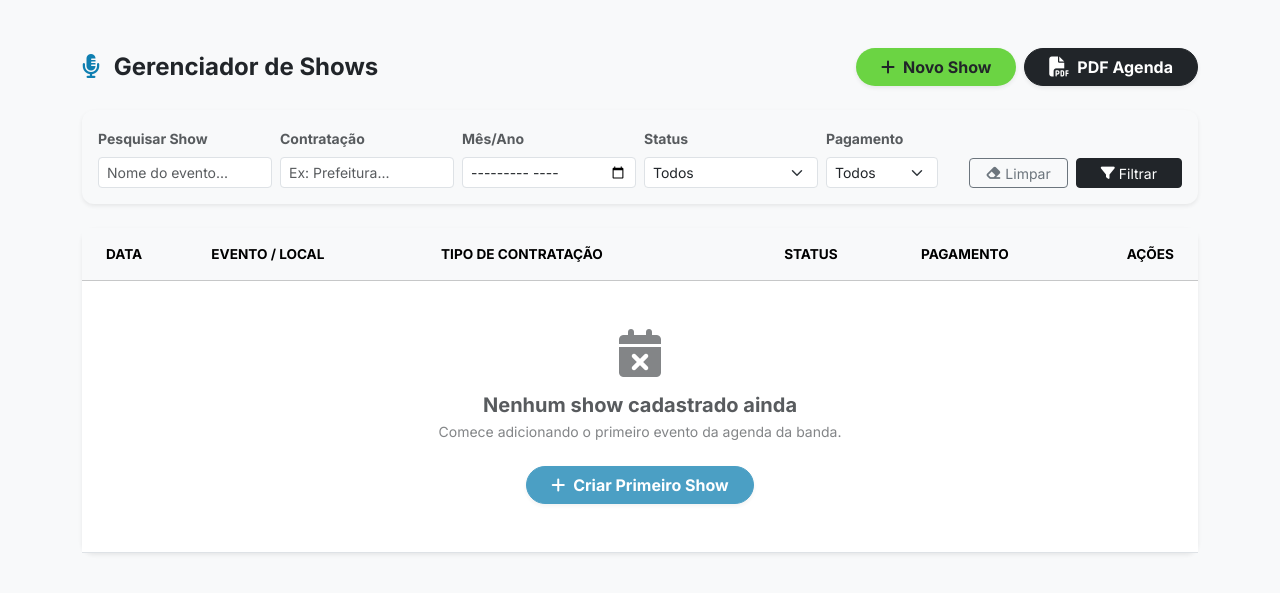
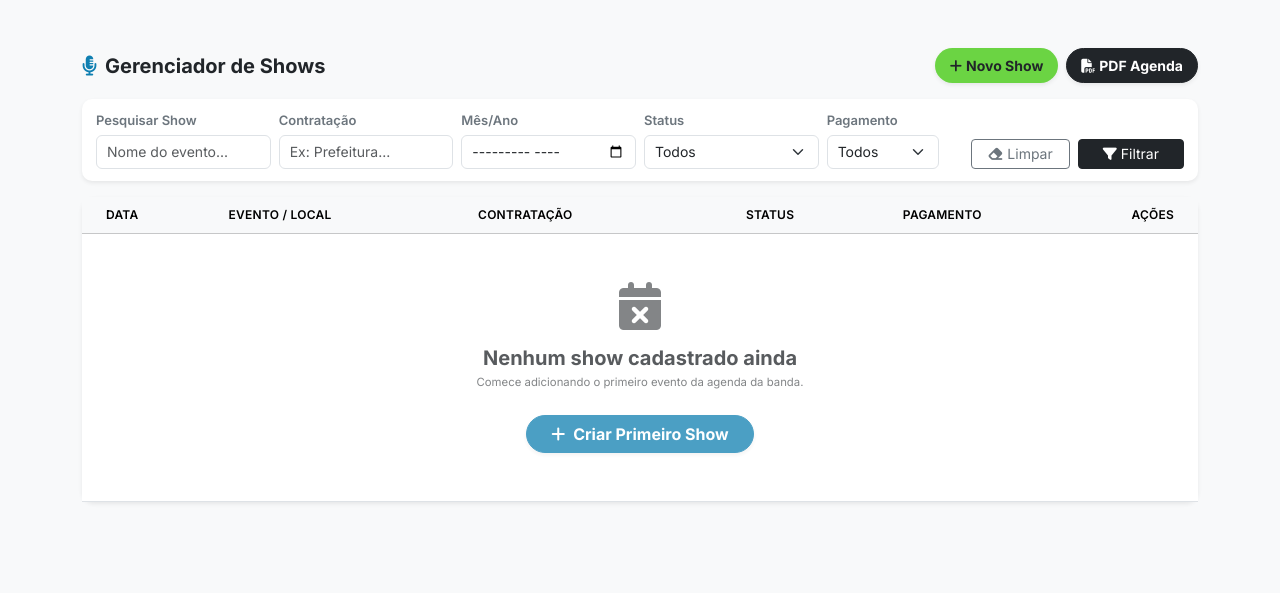
Before and after one commit to backstageprosite/backstage_pro, a Django app: template core/templates/core/shows.html in a window 1280 px wide. Shown: the top 593 px of the page. Run offline with Django 5.2, Linux system fonts and the light colour scheme; the template is opened without the code that fills it, so the values that code supplies are empty; parts of the project's set-up code (start-up, migrations or seed data) failed here and were passed over; some libraries are stand-ins or nearby versions.

Commit message:
style(shows): aplicar bp-compacto-01 isolado na pagina gerenciador de shows

```diff
--- a/core/templates/core/shows.html
+++ b/core/templates/core/shows.html
@@ -1,37 +1,133 @@
 {% extends 'core/base.html' %}
 
+{% block extra_head %}
+<style>
+    /* BP-COMPACTO-01: Estilos isolados para o Gerenciador de Shows */
+    .bp-shows-page .page-title {
+        font-size: 20px;
+        font-weight: 700;
+        margin: 0;
+    }
+    .bp-shows-page .btn-header-action {
+        font-size: 14px;
+        padding: 5px 14px;
+        line-height: 1.25;
+        height: 35px;
+        display: inline-flex;
+        align-items: center;
+        border-radius: 50rem;
+    }
+    .bp-shows-page .btn-header-action i {
+        font-size: 14px;
+    }
+    .bp-shows-page .filter-card {
+        border-radius: 10px;
+        background-color: #f8f9fa;
+    }
+    .bp-shows-page .filter-card .card-body {
+        padding: 12px 14px;
+    }
+    .bp-shows-page .filter-label {
+        font-size: 13px;
+        font-weight: 600;
+        color: #6c757d;
+        margin-bottom: 4px;
+        display: block;
+    }
+    .bp-shows-page .filter-control {
+        font-size: 14px;
+        height: 34px;
+        min-height: 34px;
+        padding: 5px 10px;
+        border-radius: 6px;
+    }
+    .bp-shows-page .table thead th {
+        font-size: 12px;
+        font-weight: 600;
+        letter-spacing: 0.02em;
+        padding: 9px 12px;
+        text-transform: uppercase;
+    }
+    .bp-shows-page .table tbody td {
+        font-size: 13px;
+        padding: 9px 12px;
+    }
+    .bp-shows-page .table .show-title {
+        font-size: 13px;
+        font-weight: 600;
+        line-height: 1.3;
+    }
+    .bp-shows-page .table .show-city {
+        font-size: 12px;
+        color: #6c757d;
+    }
+    .bp-shows-page .status-pill {
+        font-size: 11px;
+        font-weight: 600;
+        padding: 4px 10px;
+        line-height: 1.1;
+        border-radius: 50rem;
+        display: inline-flex;
+        align-items: center;
+        justify-content: center;
+        white-space: nowrap;
+    }
+    .bp-shows-page .btn-action-dropdown {
+        font-size: 13px;
+        padding: 4px 12px;
+        height: 30px;
+        display: inline-flex;
+        align-items: center;
+        line-height: 1.2;
+    }
+
+    @media (max-width: 767.98px) {
+        .bp-shows-page .filter-control {
+            font-size: 16px !important; /* Evita zoom no iOS Safari */
+            height: 40px;
+            min-height: 40px;
+        }
+        .bp-shows-page .btn-header-action {
+            height: 40px;
+            padding: 8px 16px;
+        }
+    }
+</style>
+{% endblock %}
+
 {% block content %}
-<div class="d-flex flex-column flex-md-row justify-content-between align-items-md-center gap-3 mb-4">
-    <h4 class="fw-bold m-0"><i class="fa-solid fa-microphone-lines text-primary me-2"></i> Gerenciador de Shows</h4>
-    <div class="d-flex gap-2">
-        <a href="{% url 'shows_add' band.slug %}" class="btn rounded-pill px-4 fw-bold shadow-sm d-flex align-items-center text-dark" style="background-color: #6BD443;">
-            <i class="fa-solid fa-plus me-2"></i> Novo Show
+<div class="bp-shows-page">
+    <div class="d-flex flex-column flex-md-row justify-content-between align-items-md-center gap-3 mb-3">
+        <h4 class="page-title"><i class="fa-solid fa-microphone-lines text-primary me-2"></i>Gerenciador de Shows</h4>
+        <div class="d-flex gap-2 flex-wrap">
+            <a href="{% url 'shows_add' band.slug %}" class="btn btn-header-action fw-bold shadow-sm text-dark" style="background-color: #6BD443;">
+                <i class="fa-solid fa-plus me-1"></i> Novo Show
             </a>
-        <button type="button" class="btn btn-dark rounded-pill shadow-sm px-4 fw-bold d-flex align-items-center transition-hover" data-bs-toggle="modal" data-bs-target="#exportPdfModal">
-            <i class="fa-solid fa-file-pdf me-2 fs-5"></i> PDF Agenda
+            <button type="button" class="btn btn-dark btn-header-action shadow-sm fw-bold transition-hover" data-bs-toggle="modal" data-bs-target="#exportPdfModal">
+                <i class="fa-solid fa-file-pdf me-1"></i> PDF Agenda
             </button>
         </div>
     </div>
 
     <!-- Barra de Filtros -->
-<div class="card shadow-sm border-0 mb-4" style="border-radius: 12px; background-color: #f8f9fa;">
+    <div class="card shadow-sm border-0 mb-3 filter-card">
         <div class="card-body">
             <form method="get" class="row g-2 align-items-end">
-            <div class="col-6 col-md-2 col-lg-2">
-                <label class="form-label small fw-bold text-muted">Pesquisar Show</label>
-                <input type="text" name="q" class="form-control form-control-sm" placeholder="Nome do evento..." value="{{ current_q|default:'' }}">
+                <div class="col-12 col-sm-6 col-md-2 col-lg-2">
+                    <label class="filter-label">Pesquisar Show</label>
+                    <input type="text" name="q" class="form-control filter-control" placeholder="Nome do evento..." value="{{ current_q|default:'' }}">
                 </div>
-            <div class="col-6 col-md-2 col-lg-2">
-                <label class="form-label small fw-bold text-muted">Contratação</label>
-                <input type="text" name="contract_type" class="form-control form-control-sm" placeholder="Ex: Prefeitura..." value="{{ current_contract_type|default:'' }}">
+                <div class="col-12 col-sm-6 col-md-2 col-lg-2">
+                    <label class="filter-label">Contratação</label>
+                    <input type="text" name="contract_type" class="form-control filter-control" placeholder="Ex: Prefeitura..." value="{{ current_contract_type|default:'' }}">
                 </div>
-            <div class="col-md-2">
-                <label class="form-label small fw-bold text-muted">Mês/Ano</label>
-                <input type="month" name="month" class="form-control form-control-sm" value="{{ current_month|default:'' }}">
+                <div class="col-6 col-md-2">
+                    <label class="filter-label">Mês/Ano</label>
+                    <input type="month" name="month" class="form-control filter-control" value="{{ current_month|default:'' }}">
                 </div>
-            <div class="col-md-2">
-                <label class="form-label small fw-bold text-muted">Status</label>
-                <select name="status" class="form-select form-select-sm">
+                <div class="col-6 col-md-2">
+                    <label class="filter-label">Status</label>
+                    <select name="status" class="form-select filter-control">
                         <option value="">Todos</option>
                         <option value="PRE_RESERVADO" {% if current_status == 'PRE_RESERVADO' %}selected{% endif %}>Reserva</option>
                         <option value="CONFIRMADO" {% if current_status == 'CONFIRMADO' %}selected{% endif %}>Confirmado</option>
@@ -39,16 +135,16 @@
                         <option value="CANCELADO" {% if current_status == 'CANCELADO' %}selected{% endif %}>Cancelado</option>
                     </select>
                 </div>
-            <div class="col-md-1" style="min-width: 120px; max-width: 140px;">
-                <label class="form-label small fw-bold text-muted">Pagamento</label>
-                <select name="payment_status" class="form-select form-select-sm">
+                <div class="col-12 col-md-1" style="min-width: 120px; max-width: 140px;">
+                    <label class="filter-label">Pagamento</label>
+                    <select name="payment_status" class="form-select filter-control">
                         <option value="">Todos</option>
                         <option value="PENDENTE" {% if current_payment_status == 'PENDENTE' %}selected{% endif %}>Pendente</option>
                         <option value="PARCIAL" {% if current_payment_status == 'PARCIAL' %}selected{% endif %}>Pgt. Parcial</option>
                         <option value="PAGO" {% if current_payment_status == 'PAGO' %}selected{% endif %}>Pago</option>
                     </select>
                 </div>
-            <div class="col-12 col-xl-2 col-lg-auto ms-lg-auto d-flex gap-2 justify-content-end mt-3 mt-lg-0">
+                <div class="col-12 col-xl-2 col-lg-auto ms-lg-auto d-flex gap-2 justify-content-end mt-2 mt-lg-0">
                     <a href="{% url 'shows_list' band.slug %}" class="btn btn-sm btn-outline-secondary px-3" style="border-radius: 4px; font-family: Inter; font-size: 14px; font-weight: 400; padding: 4px 16px; height: 30px; display: inline-flex; align-items: center; border: 1px solid #6C757D;" onmouseover="this.style.backgroundColor='#6C757D'; this.style.color='white';" onmouseout="this.style.backgroundColor='transparent'; this.style.color='#6C757D';">
                         <i class="fa-solid fa-eraser me-1" style="font-size: 14px;"></i> Limpar
                     </a>
@@ -64,14 +160,14 @@
         <div class="card-body p-0">
             <div class="table-responsive">
                 <table class="table table-hover align-middle mb-0">
-                <thead class="table-light text-uppercase text-muted" style="font-size: 0.85rem;">
+                    <thead class="table-light text-uppercase text-muted">
                         <tr>
-                        <th class="ps-4 py-3">Data</th>
-                        <th class="py-3">Evento / Local</th>
-                        <th class="py-3 d-none d-md-table-cell">Tipo de Contratação</th>
-                        <th class="py-3 text-center">Status</th>
-                        <th class="py-3 d-none d-md-table-cell text-center">Pagamento</th>
-                        <th class="pe-4 py-3 text-end">Ações</th>
+                            <th class="ps-4">Data</th>
+                            <th>Evento / Local</th>
+                            <th class="d-none d-md-table-cell">Contratação</th>
+                            <th class="text-center">Status</th>
+                            <th class="d-none d-md-table-cell text-center">Pagamento</th>
+                            <th class="pe-4 text-end">Ações</th>
                         </tr>
                     </thead>
                     <tbody>
@@ -79,39 +175,39 @@
                         <tr>
                             <td class="ps-4 text-nowrap fw-bold text-dark">{{ show.date|date:"d/m/Y" }}</td>
                             <td>
-                            <a href="{% url 'show_detail' band.slug show.id %}" class="text-decoration-none fw-bold text-primary">
+                                <a href="{% url 'show_detail' band.slug show.id %}" class="text-decoration-none text-primary show-title">
                                     {{ show.title|default:"Sem Título" }}
                                 </a><br>
-                            <small class="text-muted"><i class="fa-solid fa-location-dot me-1"></i> {{ show.city|default:"Cidade não informada" }}</small>
+                                <span class="show-city"><i class="fa-solid fa-location-dot me-1"></i>{{ show.city|default:"Cidade não informada" }}</span>
                             </td>
                             <td class="d-none d-md-table-cell">{{ show.contract_type|default:"-" }}</td>
                             <td class="text-center">
                                 {% if show.status == 'CANCELADO' %}
-                                <span class="badge rounded-pill bg-danger px-3 py-2" style="width: 105px; display: inline-flex; align-items: center; justify-content: center;">Cancelado</span>
+                                    <span class="status-pill bg-danger text-white">Cancelado</span>
                                 {% elif show.is_past %}
-                                <span class="badge rounded-pill bg-secondary px-3 py-2" style="width: 105px; display: inline-flex; align-items: center; justify-content: center;">Concluído</span>
+                                    <span class="status-pill bg-secondary text-white">Concluído</span>
                                 {% elif show.status == 'CONFIRMADO' %}
-                                <span class="badge rounded-pill bg-success px-3 py-2" style="width: 105px; display: inline-flex; align-items: center; justify-content: center;">Confirmado</span>
+                                    <span class="status-pill bg-success text-white">Confirmado</span>
                                 {% elif show.status == 'PRE_RESERVADO' %}
-                                <span class="badge rounded-pill bg-warning text-dark px-3 py-2" style="width: 105px; display: inline-flex; align-items: center; justify-content: center;">Reserva</span>
+                                    <span class="status-pill bg-warning text-dark">Reserva</span>
                                 {% endif %}
                             </td>
                             <td class="d-none d-md-table-cell text-center">
                                 {% if show.payment_status == 'PAGO' %}
-                                <span class="badge rounded-pill bg-success px-3 py-2" style="width: 105px; display: inline-flex; align-items: center; justify-content: center;">Pago</span>
+                                    <span class="status-pill bg-success text-white">Pago</span>
                                 {% elif show.payment_status == 'PARCIAL' %}
-                                <span class="badge rounded-pill bg-warning text-dark px-3 py-2" style="width: 105px; display: inline-flex; align-items: center; justify-content: center;">Pgt. Parcial</span>
+                                    <span class="status-pill bg-warning text-dark">Pgt. Parcial</span>
                                 {% else %}
-                                <span class="badge rounded-pill bg-danger px-3 py-2" style="width: 105px; display: inline-flex; align-items: center; justify-content: center;">Pendente</span>
+                                    <span class="status-pill bg-danger text-white">Pendente</span>
                                 {% endif %}
                             </td>
                             <td class="pe-4 text-end text-nowrap">
                                 <!-- Actions Dropdown (Universal) -->
                                 <div class="dropdown">
-                                <button class="btn btn-sm btn-light border rounded-pill shadow-sm dropdown-toggle" type="button" data-bs-toggle="dropdown" aria-expanded="false" style="font-size: 0.85rem;">
+                                    <button class="btn btn-sm btn-light border rounded-pill shadow-sm dropdown-toggle btn-action-dropdown" type="button" data-bs-toggle="dropdown" aria-expanded="false">
                                         <i class="fa-solid fa-gear me-1 text-secondary"></i> Ações
                                     </button>
-                                <ul class="dropdown-menu dropdown-menu-end shadow-sm border-0" style="border-radius: 12px; font-size: 0.9rem;">
+                                    <ul class="dropdown-menu dropdown-menu-end shadow-sm border-0" style="border-radius: 12px; font-size: 0.85rem;">
                                         <li><a class="dropdown-item py-2 fw-medium" href="{% url 'show_detail' band.slug show.id %}"><i class="fa-solid fa-eye text-primary me-2"></i> Ver Detalhes</a></li>
                                         <li><a class="dropdown-item btn-loading py-2 fw-medium" href="{% url 'show_pdf' band.slug show.id %}"><i class="fa-solid fa-file-pdf text-success me-2"></i> Gerar PDF</a></li>
                                         <li><a class="dropdown-item py-2 fw-medium" href="{% url 'shows_edit' band.slug show.id %}"><i class="fa-solid fa-pen-to-square text-primary me-2"></i> Editar</a></li>
@@ -136,6 +232,7 @@
                         {% endfor %}
                     </tbody>
                 </table>
+            </div>
         </div>
     </div>
 </div>
```
Lines whose indentation alone changed are shown as unchanged.
